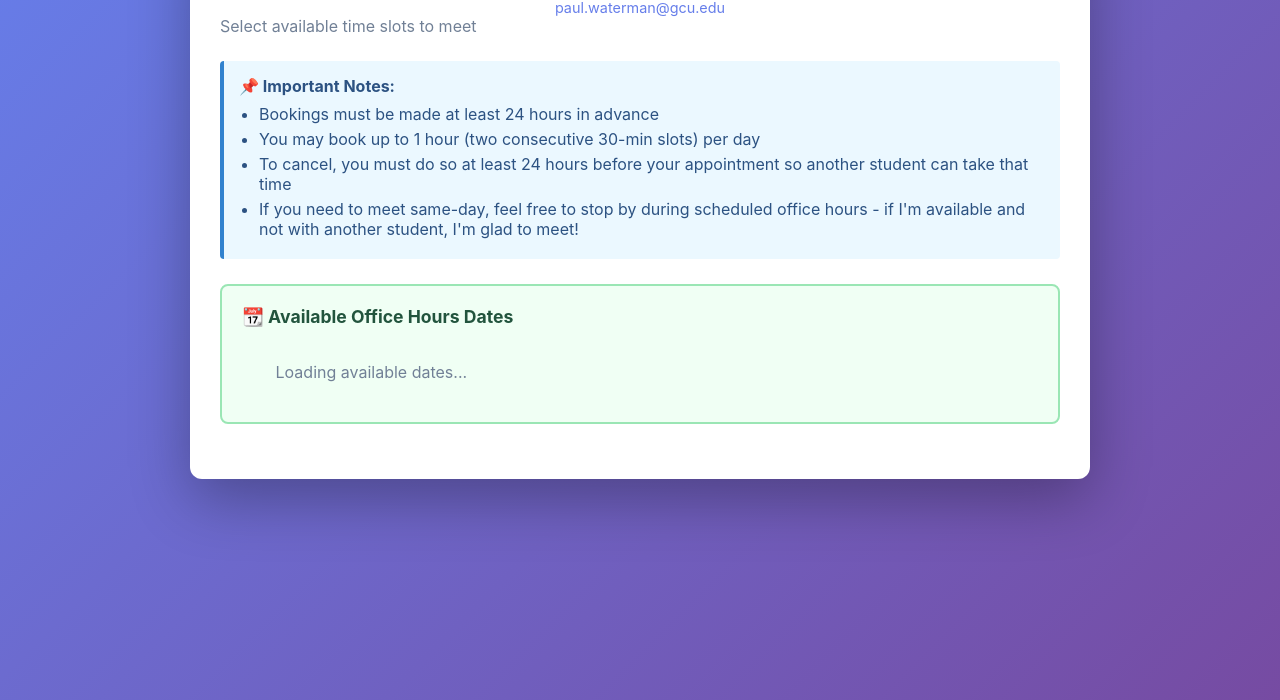
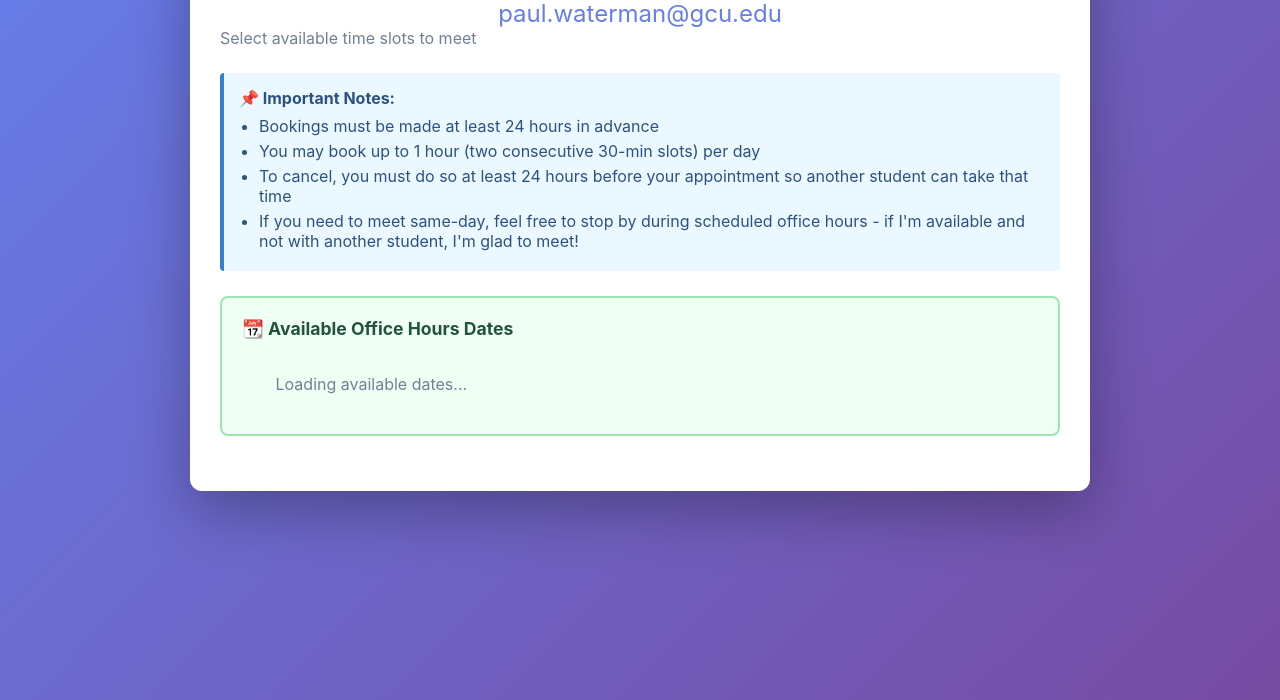
Before and after one commit to King-Tuerto/Office-Scheduling, a plain HTML site: page index.html in a window 1280 px wide. Shown: the part 100-800 px from the top of the page. Drawn offline with nearby package versions, Linux system fonts and the light colour scheme.

Commit message:
Update index.html

```diff
--- a/index.html
+++ b/index.html
@@ -216,7 +216,7 @@
 <body>
     <div class="container">
         <h1>📅 Waterman Office Hours CCOB 42-125</h1>
-        <p style="font-size: 0.9em; margin-top: 5px; text-align: center;"><a href="mailto:your.email@domain.com" style="color: #667eea; text-decoration: none;">paul.waterman@gcu.edu</a></p>
+        <p style="font-size: 1.5em; margin-top: 5px; text-align: center;"><a href="mailto:your.email@domain.com" style="color: #667eea; text-decoration: none;">paul.waterman@gcu.edu</a></p>
         <p class="subtitle">Select available time slots to meet</p>
 
         <div class="info-box">
```
